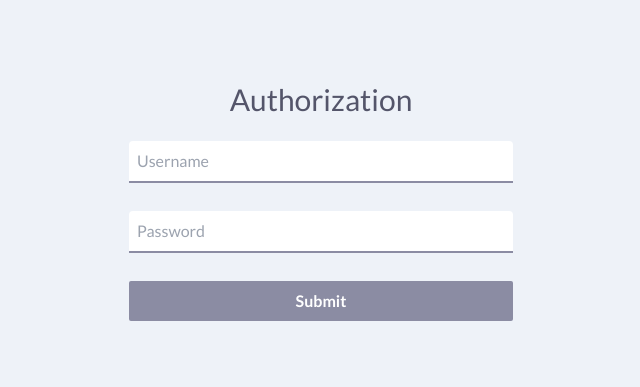
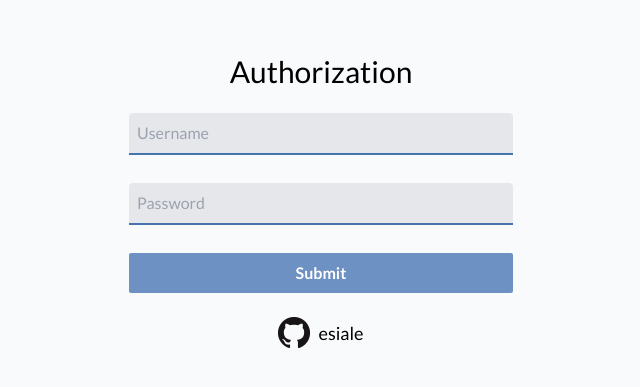
Before and after one commit to esiale/blog-cms, a React (Create React App) app: page /login in a window 1280 px wide. Shown: the part 199-586 px from the top of the page, without its empty margins (319-959 px from the left). Built offline with nearby package versions, Linux system fonts and the light colour scheme; no server answers.

Commit message:
Alter colors, add footer to login

```diff
--- /dev/null
+++ b/src/pages/Layout/components/Footer.js
@@ -0,0 +1,19 @@
+import ghIcon from '../../../images/ghicon.png';
+
+const Footer = () => {
+  return (
+    <div className="flex justify-center items-center gap-2">
+      <img src={ghIcon} alt="Github icon" />
+      <a
+        className="text-lg"
+        href="https://github.com/esiale"
+        target="_blank"
+        rel="noreferrer"
+      >
+        esiale
+      </a>
+    </div>
+  );
+};
+
+export default Footer;
--- /dev/null
+++ b/src/pages/Layout/components/Header.js
@@ -0,0 +1,5 @@
+const Header = () => {
+  return <div></div>;
+};
+
+export default Header;
--- a/src/pages/Login/index.js
+++ b/src/pages/Login/index.js
@@ -1,5 +1,6 @@
 import ErrorMessage from './components/ErrorMessage';
 import useAuth from '../../common/hooks/useAuth';
+import Footer from '../Layout/components/Footer';
 import { useForm } from 'react-hook-form';
 import { useNavigate, useLocation } from 'react-router-dom';
 
@@ -25,8 +26,8 @@ const Login = () => {
   };
 
   return (
-    <div className="h-full bg-ship-cove-50 flex flex-col justify-center items-center gap-6">
-      <div className="text-3xl text-spun-pearl-800">Authorization</div>
+    <div className="bg-gray-50 h-full flex flex-col justify-center items-center gap-6">
+      <div className="text-3xl">Authorization</div>
       <form
         className="w-full max-w-sm flex flex-col"
         onSubmit={handleSubmit(onSubmit)}
@@ -34,7 +35,7 @@ const Login = () => {
         <input
           aria-label="Username"
           placeholder="Username"
-          className="p-2 border-b-2 rounded-t border-spun-pearl-600 focus:outline-none transform focus:scale-105 transition-transform duration-200 ease-in-out"
+          className="bg-gray-200 p-2 border-b-2 rounded-t border-ship-cove-600 focus:outline-none transform focus:scale-105 transition-transform duration-200 ease-in-out"
           {...register('username', { required: true, maxLength: 20 })}
         />
         {errors.username?.type === 'required' && (
@@ -46,7 +47,7 @@ const Login = () => {
         <input
           aria-label="Password"
           placeholder="Password"
-          className="mt-7 p-2 border-b-2 rounded-t border-spun-pearl-600 focus:outline-none transform focus:scale-105 transition-transform duration-200 ease-in-out"
+          className="bg-gray-200 mt-7 p-2 border-b-2 rounded-t border-ship-cove-600 focus:outline-none transform focus:scale-105 transition-transform duration-200 ease-in-out"
           type="password"
           {...register('password', { required: true, minLength: 6 })}
         />
@@ -54,10 +55,11 @@ const Login = () => {
           <ErrorMessage error={'Password must be 6 characters or more.'} />
         )}
         <input
-          className="mt-7 p-2 bg-spun-pearl-600 rounded-sm text-white font-bold hover:bg-spun-pearl-700 transition-bg duration-200 ease-in-out"
+          className="mt-7 p-2 bg-ship-cove-500 rounded-sm text-white font-bold hover:bg-ship-cove-700 transition-bg duration-200 ease-in-out"
           type="submit"
         />
       </form>
+      <Footer />
     </div>
   );
 };
```
Also changed, not shown: src/images/ghicon.png (added), src/pages/Layout/index.js (added).
